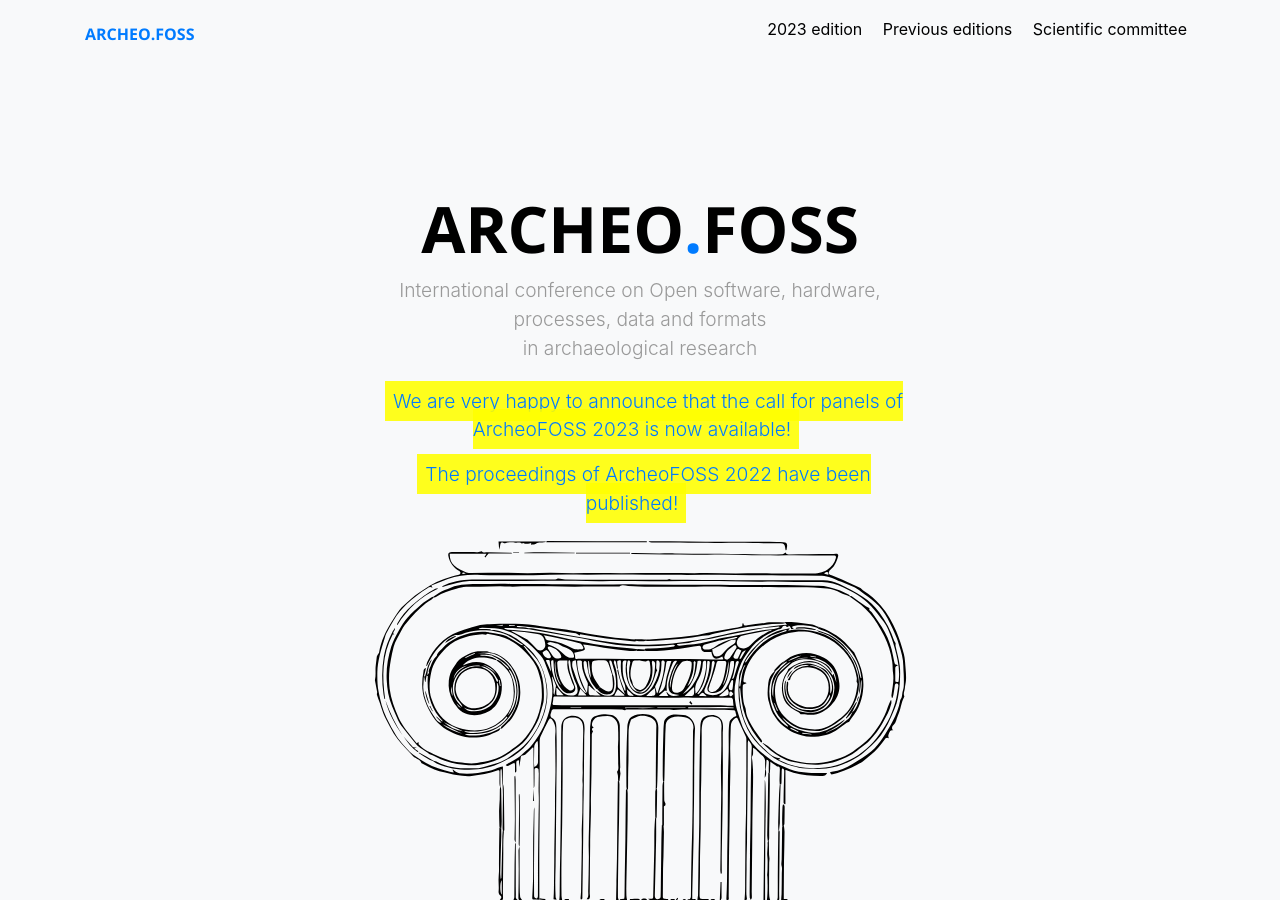
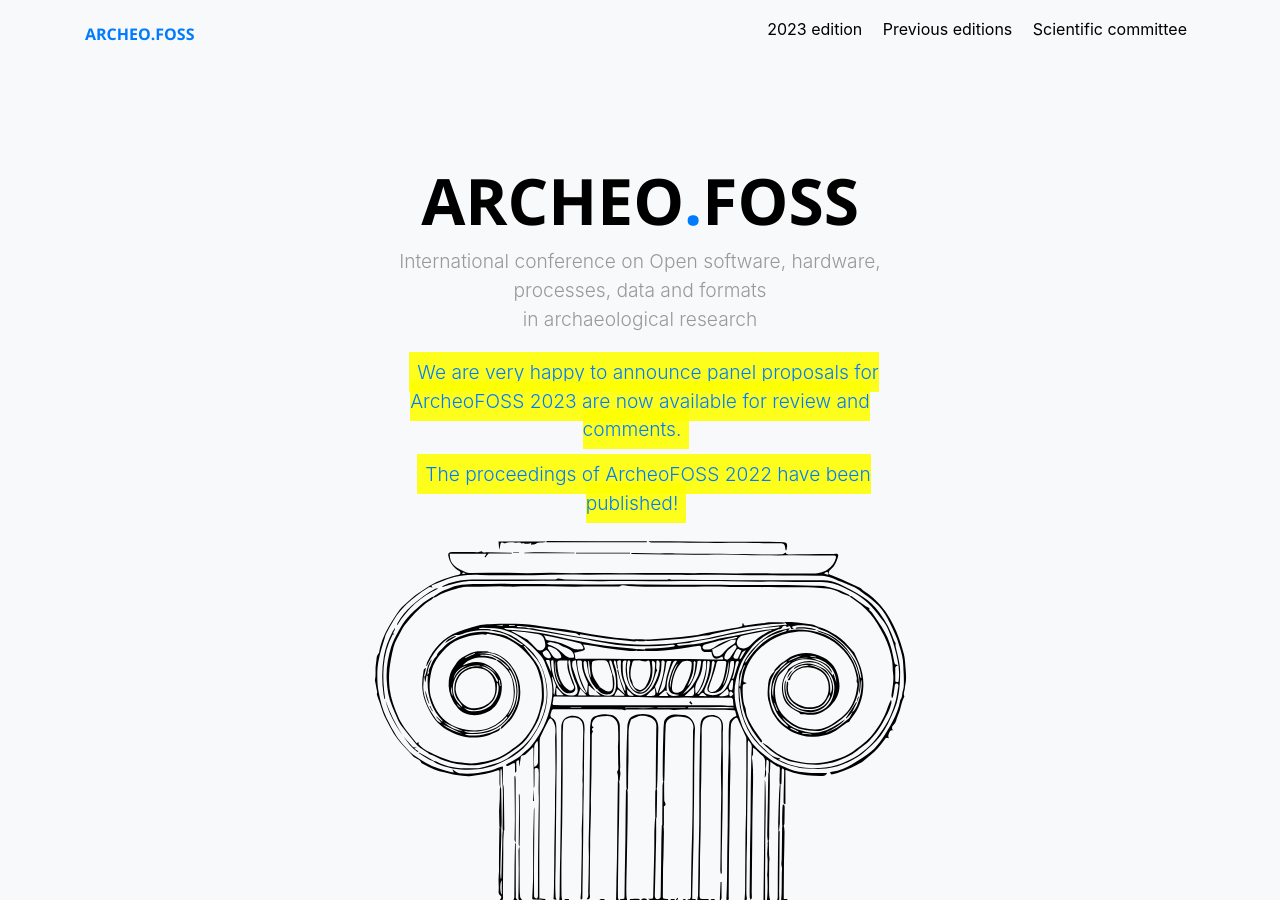
Before and after one commit to archeofoss/archeofoss, a Jekyll site: the page built from index.md, in a window 1280 px wide and 900 px high. Built offline with Jekyll 4.4.1, drawn with Linux system fonts in a browser that asks for light colours; nearby versions of some CDN libraries.

Commit message:
Update home.html

```diff
--- a/_layouts/home.html
+++ b/_layouts/home.html
@@ -11,8 +11,8 @@ layout: default
             International conference on Open software, hardware, processes, data and formats
             <span class="d-block">in archaeological research</span></p>
           <p class="pulsate-home">
-            <a href="/2023/" title="The call for panels of ArcheoFOSS 2023 has been published!">
-              We are very happy to announce that the call for panels of ArcheoFOSS 2023 is now available!
+            <a href="/2023/panel-proposals" title="The call for panels of ArcheoFOSS 2023 has been published!">
+              We are very happy to announce panel proposals for ArcheoFOSS 2023 are now available for review and comments.
             </a>
           </p>
           <p class="pulsate-home">
```
